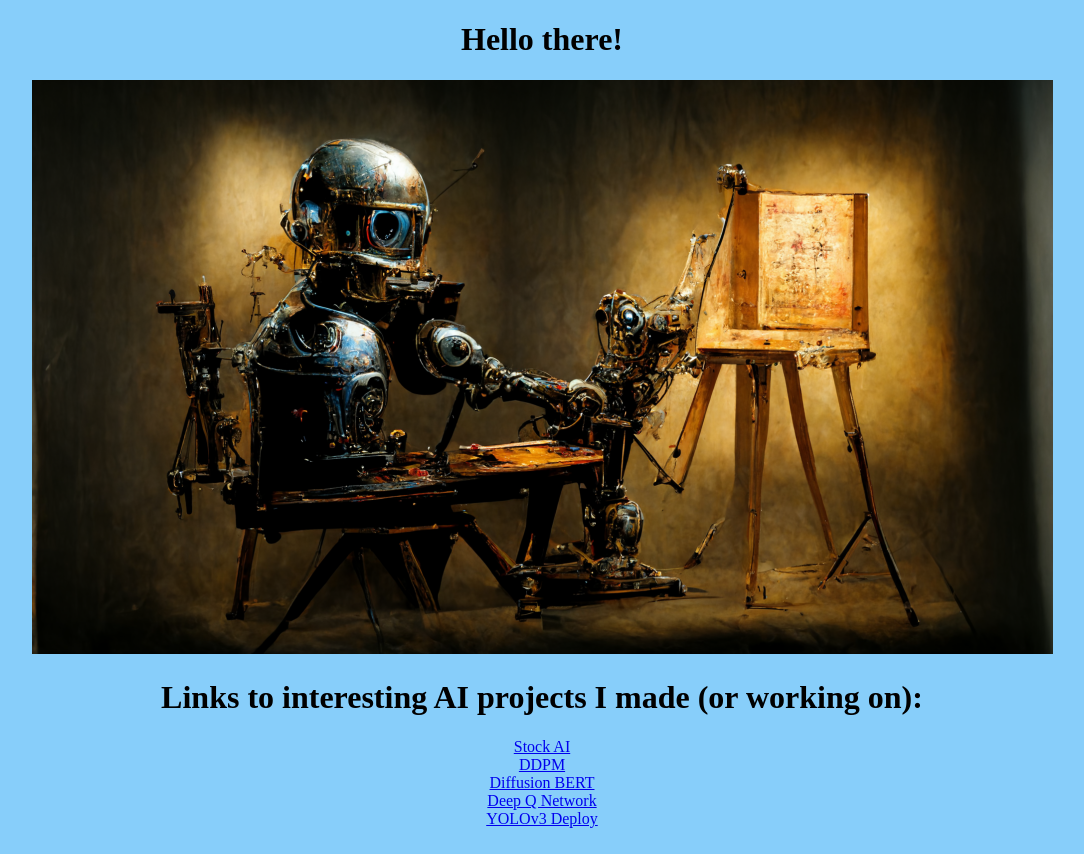
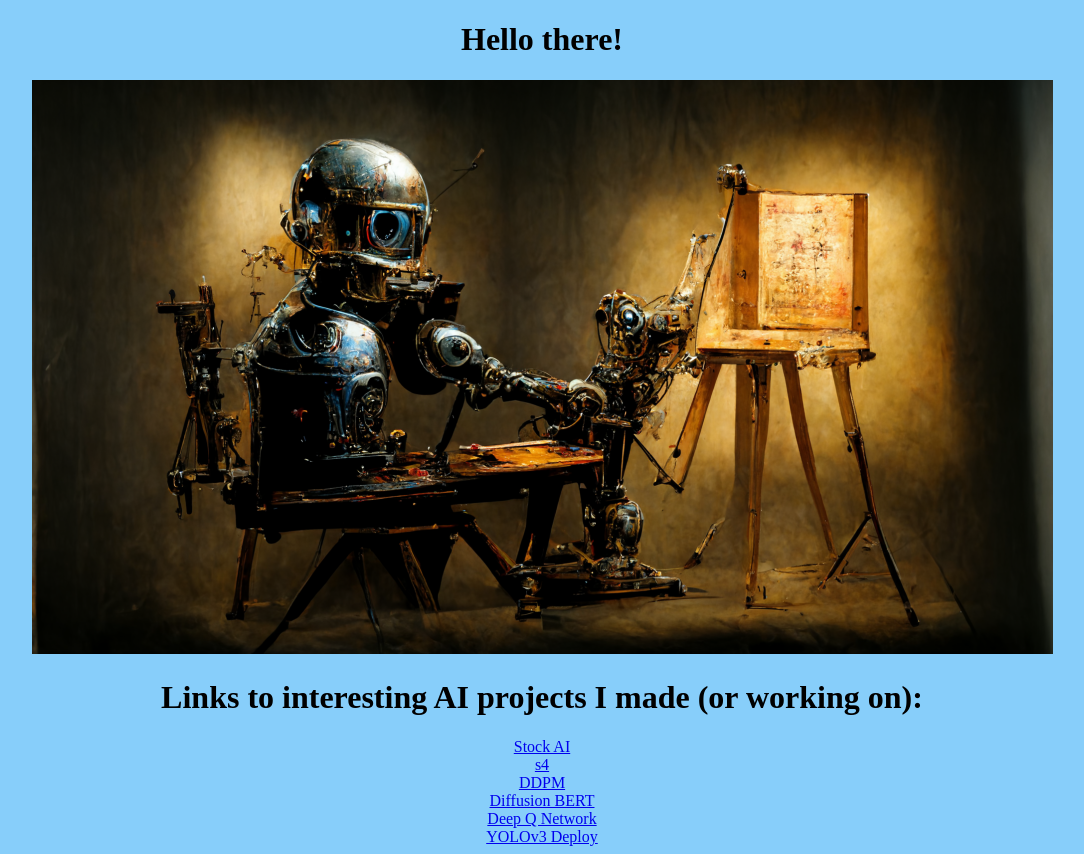
Before and after one commit to YHL04/YHL04.github.io, a plain HTML site: page index.html in a window 1280 px wide. Shown: the whole page, without its empty margins (98-1182 px from the left). Drawn offline with Linux system fonts and the light colour scheme.

Commit message:
first commit

```diff
--- a/index.html
+++ b/index.html
@@ -20,6 +20,7 @@
 
     <nav>
         <a href="https://github.com/YHL04/stockai">Stock AI</a><br />
+        <a href="https://github.com/YHL04/s4">s4</a><br />
         <a href="https://github.com/YHL04/ddpm">DDPM</a><br />
         <a href="https://github.com/YHL04/diffusionbert">Diffusion BERT</a><br />
         <a href="https://github.com/YHL04/DQN">Deep Q Network</a><br />
```
